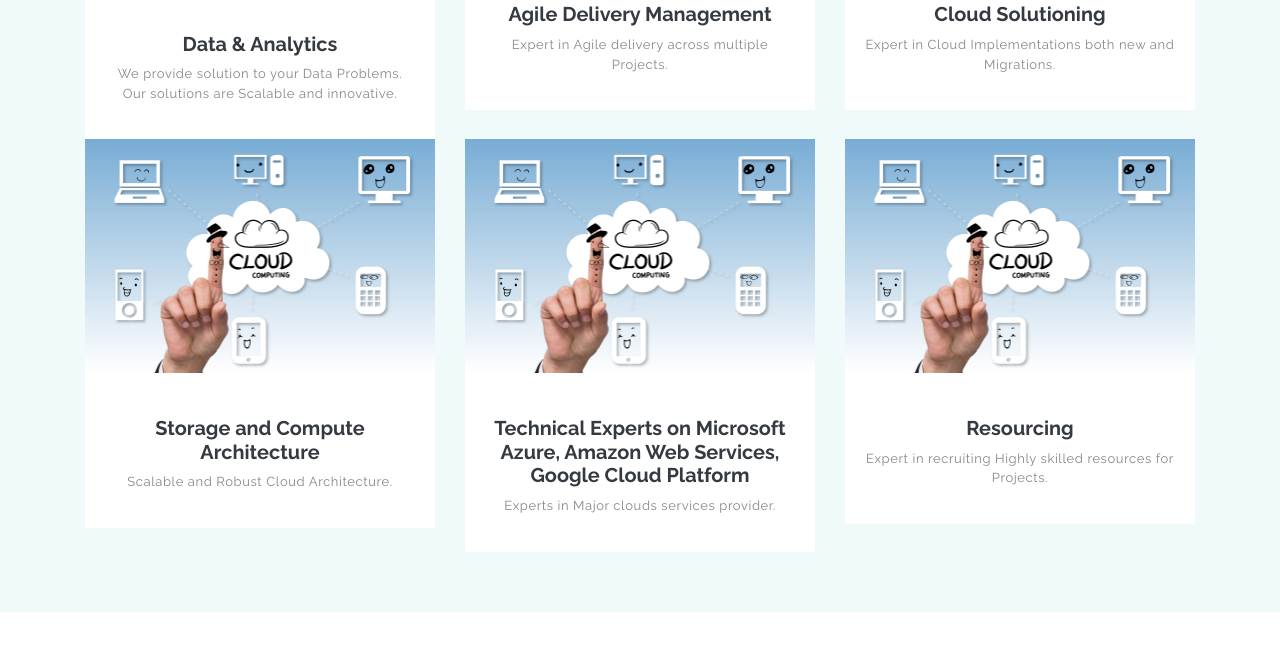
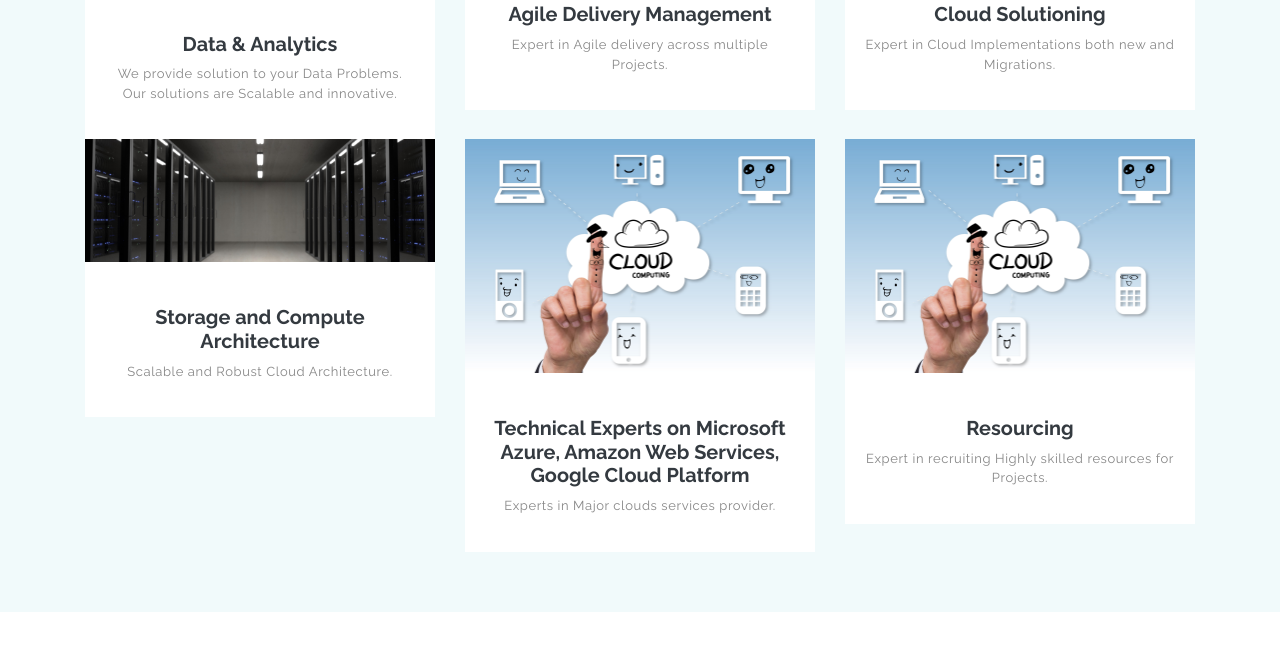
Before and after one commit to PoojaSSahu/Aninikom-Website-2, a plain HTML site: page index.html in a window 1280 px wide. Shown: the part 1677-2346 px from the top of the page. Drawn offline with Linux system fonts and the light colour scheme.

Commit message:
added storage image

```diff
--- a/index.html
+++ b/index.html
@@ -216,7 +216,7 @@
 
                 <div class="col-lg-4">
                     <a href="javascript:void(0)" class="card border-0 text-dark">
-                        <img class="card-img-top" src="assets/imgs/img-7.jpg" alt="Download free bootstrap 4 landing page, free boootstrap 4 templates, Download free bootstrap 4.1 landing page, free boootstrap 4.1.1 templates, ABCDEF START page">
+                        <img class="card-img-top" src="assets/imgs/img-storage.jpg" alt="Download free bootstrap 4 landing page, free boootstrap 4 templates, Download free bootstrap 4.1 landing page, free boootstrap 4.1.1 templates, ABCDEF START page">
                         <span class="card-body">
                             <h4 class="title mt-4">Storage and Compute Architecture</h4>
                             <p class="xs-font">Scalable and Robust Cloud Architecture.</p>
```
Also changed, not shown: assets/imgs/img-storage.jpg (added).
